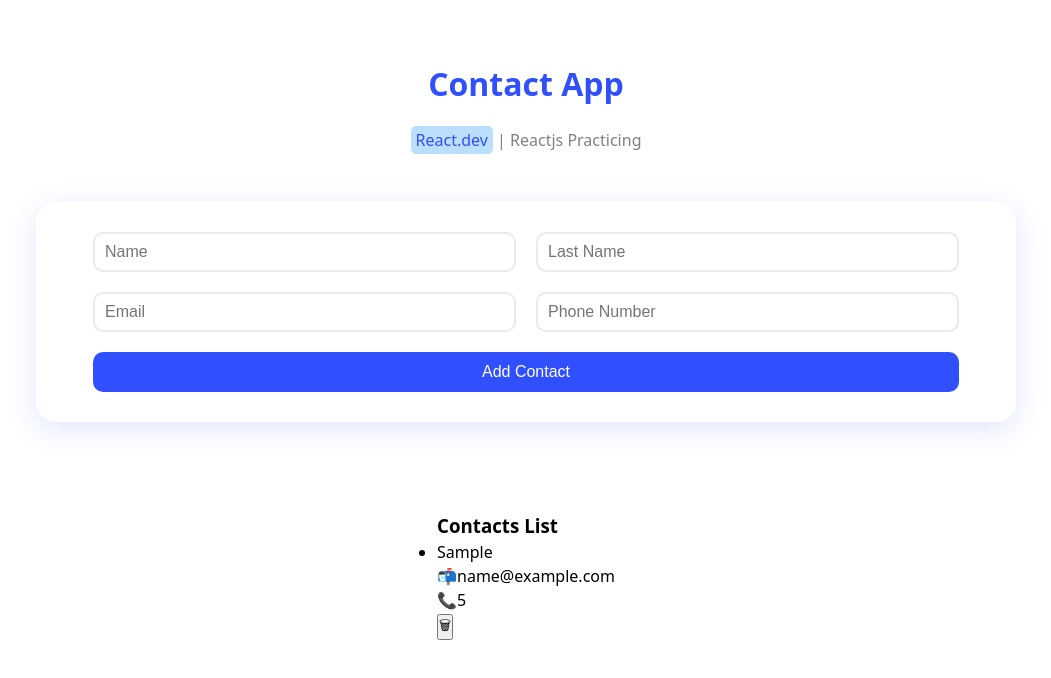
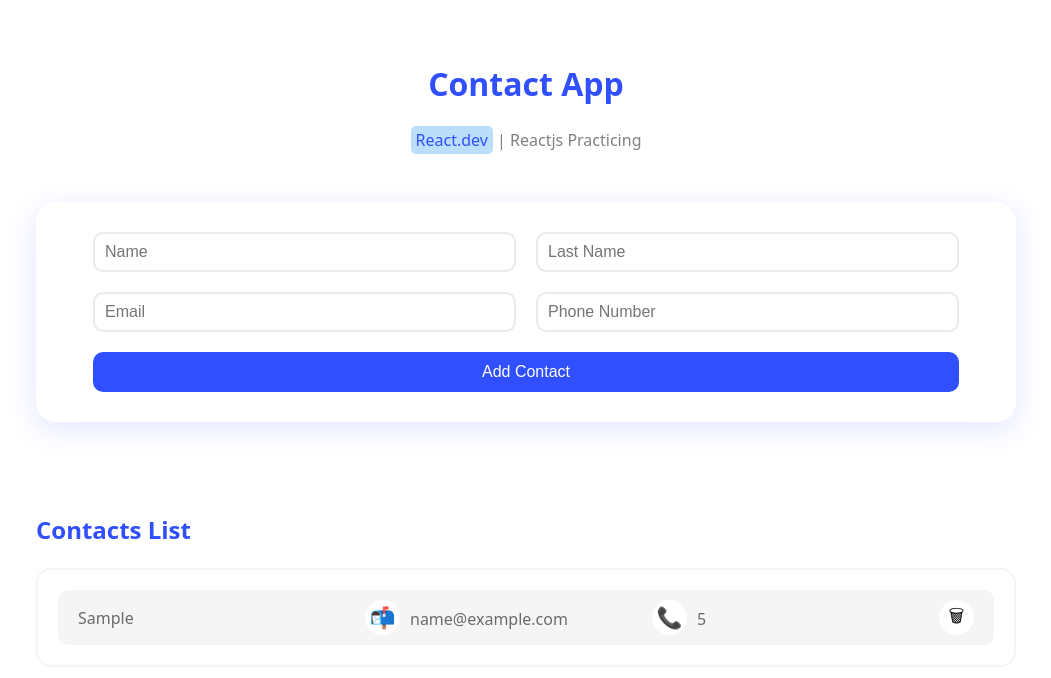
Before and after one commit to mehdiarz/Contact-App, a React (Vite) app: page / in a window 1280 px wide. Both pictures are taken after typing "Sample", "Sample", "name@example.com", "5" into the empty fields and a click on the button "Add Contact". Shown: the top 678 px of the page, without its empty margins (114-1165 px from the left). Built offline with nearby package versions, Linux system fonts and the light colour scheme.

Commit message:
feat: enhance styling for Contacts component and add CSS modules

```diff
--- a/src/components/ContactItem.jsx
+++ b/src/components/ContactItem.jsx
@@ -1,6 +1,8 @@
+import styles from "./ContactItem.module.css"
+
 function ContactItem({data :{id, name, email, phoneNumber, }, deleteHandler}) {
   return (
-    <li key={id}>
+    <li className={styles.item}>
       <p>{name}</p>
       <p>
         <span>📬</span>
--- /dev/null
+++ b/src/components/ContactItem.module.css
@@ -0,0 +1,58 @@
+.item {
+    display: flex;
+    align-items: center;
+    justify-content: space-between;
+    background-color: #f5f5f5;
+    color: #6b6b6f;
+    padding: 10px 20px;
+    margin: 15px;
+    border-radius: 10px;
+}
+
+.item p {
+    flex-grow: 1;
+    flex-basis: 0;
+}
+
+.item span {
+    display: inline-block;
+    font-size: 1.3rem;
+    text-align: center;
+    margin-right: 10px;
+    background-color: #fff;
+    width: 35px;
+    height: 35px;
+    line-height: 35px;
+    border-radius: 50%;
+}
+
+.item button {
+    background-color: #fff;
+    width: 35px;
+    height: 35px;
+    border-radius: 50%;
+    cursor: pointer;
+    border: none;
+    transition: 0.1s all ease-in-out;
+    font-size: 1.1rem;
+}
+
+.item button:hover {
+    font-size: 1.5rem;
+}
+
+@media (max-width: 500px) {
+    .item span {
+        font-size: 0.8rem;
+        margin-right: 0px;
+        margin-bottom: 5px;
+    }
+
+    .item button {
+        font-size: 0.8rem;
+    }
+
+    .item {
+        justify-content: flex-end;
+    }
+}
--- a/src/components/ContactsList.jsx
+++ b/src/components/ContactsList.jsx
@@ -1,11 +1,13 @@
 import ContactItem from "./ContactItem";
+
+import styles from "./ContactsList.module.css"
 
 function ContactsList({ contacts, deleteHandler }) {
   return (
-    <div>
+    <div className={styles.container}>
       <h3>Contacts List</h3>
       {contacts.length ? (
-        <ul>
+        <ul className={styles.contacts}>
           {contacts.map((contact) => (
             <ContactItem
               key={contact.id}
@@ -15,7 +17,7 @@
           ))}
         </ul>
       ) : (
-        <p>No Contacts yet!</p>
+        <p className={styles.message}>No Contacts yet!</p>
       )}
     </div>
   );
--- /dev/null
+++ b/src/components/ContactsList.module.css
@@ -0,0 +1,35 @@
+.container {
+    width: 100%;
+    margin-bottom: 100px;
+}
+
+.container h3 {
+    color: #304ffe;
+    font-size: 1.5rem;
+}
+
+.contacts {
+    border: 2px solid #f5f5f5;
+    margin-top: 20px;
+    padding: 5px;
+    list-style: none;
+    border-radius: 15px;
+}
+
+.message {
+    background-color: #f5f5f5;
+    height: 100px;
+    line-height: 100px;
+    text-align: center;
+    margin-top: 20px;
+    border-radius: 20px;
+    color: #6b6b6f;
+    font-size: 1.2rem;
+    font-weight: 500;
+}
+
+@media (max-width: 500px) {
+    .container h3 {
+        text-align: center;
+    }
+}
```
